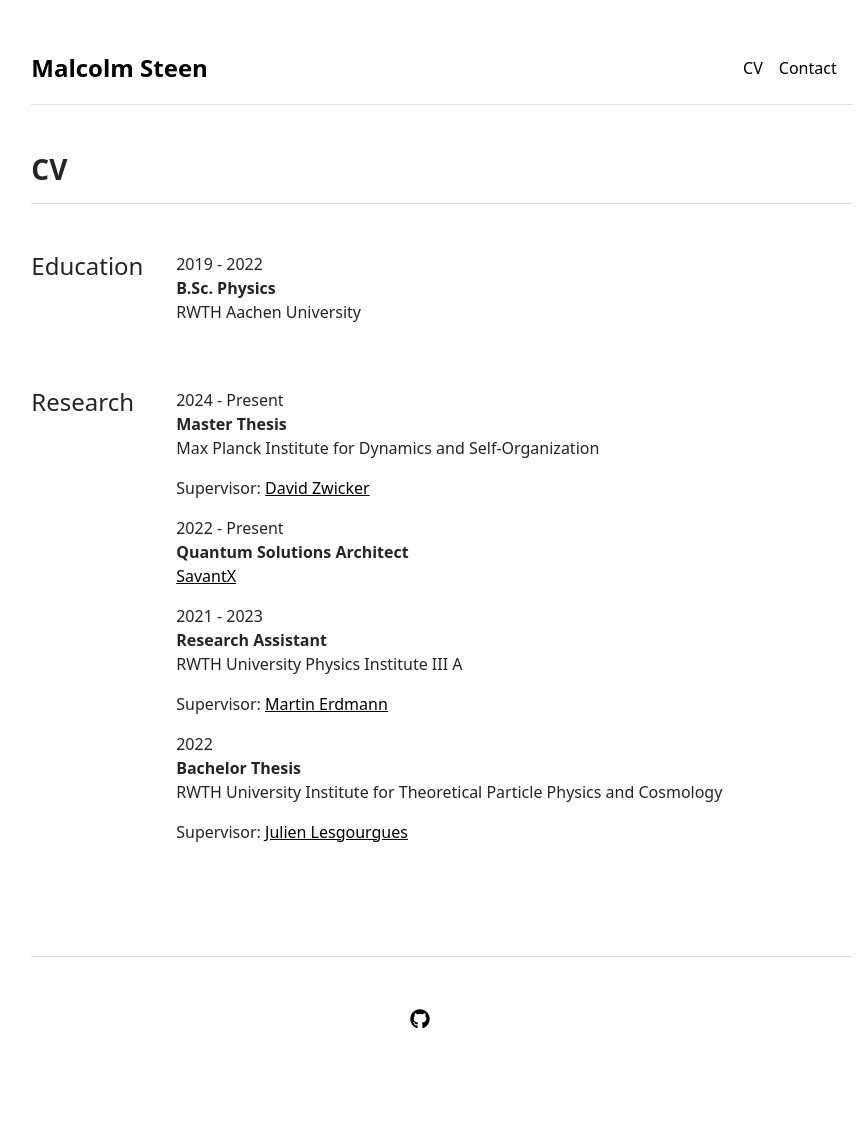
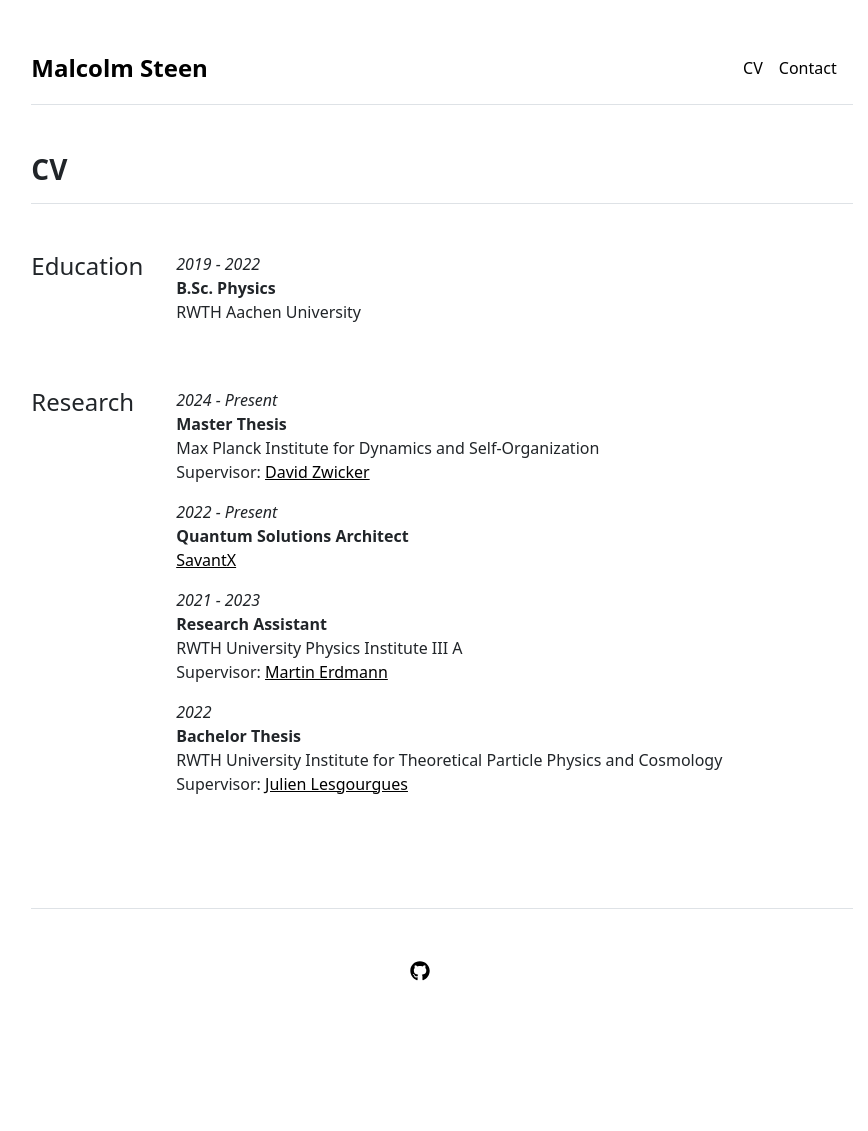
Before and after one commit to steenmalcolm/malcolmsteen, a Jekyll site: the page built from cv.md, in a window 1280 px wide. Shown: the whole page, without its empty margins (198-1066 px from the left). Built offline with Jekyll 4.4.1, drawn with Linux system fonts in a browser that asks for light colours; after the commit the page ends 1083 px from its top, so only the background shows below that.

Commit message:
Change layout

```diff
--- a/_layouts/cv.html
+++ b/_layouts/cv.html
@@ -13,9 +13,10 @@ layout: default
       </div>
       <div class="col-md-10">
         {% for section in site.data.cv.education %}
-        <p class="me-3 mb-0">{{ section.year }}</p>
+        <p class="me-3 mb-0"><em>{{ section.year }}</em></p>
         <p class="fw-bold mb-0">{{ section.title }}</p>
         <p>{{ section.description }}</p>
+        <div class="mb-3"></div> <!-- empty line -->
         {% endfor %}
       </div>
     </div>
@@ -25,21 +26,23 @@ layout: default
       </div>
       <div class="col-md-10">
         {% for section in site.data.cv.academic-experience %}
-        <p class="me-3 mb-0"> {{ section.year }}</p>
+        <p class="me-3 mb-0"><em>{{ section.year }}</em></p>
         <p class="fw-bold mb-0">{{ section.title }}</p>
-        {% if section.description.url %}
-        <p><a href="{{ section.description.url }}" target="_blank" rel="noopener">
+        <p>{% if section.description.url %}
+          <a href="{{ section.description.url }}" target="_blank" rel="noopener">
             {{ section.description.name }}
-          </a></p>
-        {% else %}
-        <p>{{ section.description }}</p>
-        {% endif %}
-        {% if section.supervisor %}
-        <p>
+          </a>
+          {% else %}
+          {{ section.description }}
+          {% endif %}
+          {% if section.supervisor %}
+          <br>
           Supervisor: <a href="{{ section.supervisor.url }}" target="_blank" rel="noopener">
             {{ section.supervisor.name }}
-          </a></p>
-        {% endif %}
+          </a>
+          {% endif %}
+        </p>
+        <div class="mb-3"></div> <!-- empty line -->
         {% endfor %}
       </div>
     </div>
```
